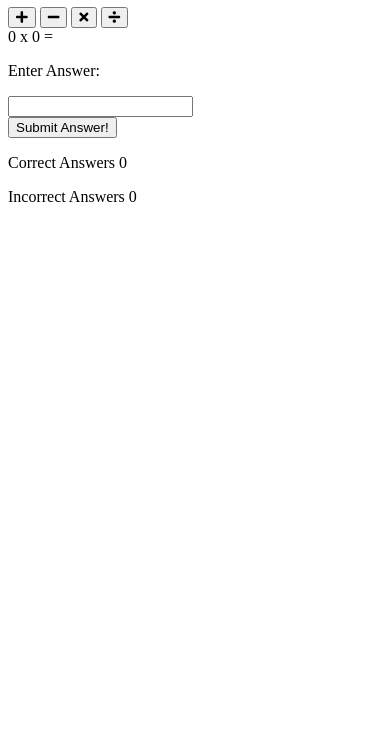
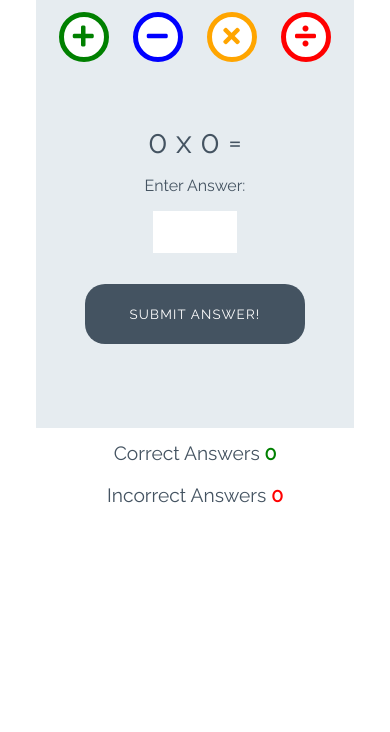
Before and after one commit to firstnamejonas/love-maths, a plain HTML site: page index.html in a window 390 px wide. Shown: the part 112-844 px from the top of the page. Drawn offline with Linux system fonts and the light colour scheme.

Commit message:
Add styling to index page

```diff
--- a/assets/css/style.css
+++ b/assets/css/style.css
@@ -0,0 +1,244 @@
+/* --------- Global style */
+
+body {
+    background-color: white;
+    font-family: "Raleway", sans-serif;
+    color: #445361;
+    text-align: center;
+}
+
+/* --------- Heading */
+
+.heading {
+    text-align: center;
+    font-size: 2.5rem;
+}
+
+.logo {
+    height: 40px;
+    padding-right: 5px;
+}
+
+/* --------- Game layout */
+
+.game-area {
+    background-color: #E6ECF0;
+    box-sizing: border-box;
+    width: 85%;
+    height: 65vh;
+    max-height: 450px;
+    max-width: 830px;
+    margin-left: auto;
+    margin-right: auto;
+    padding: 1%;
+}
+
+.question-area {
+    width: 50%;
+    font-size: 2rem;
+    margin: auto;
+    padding: 50px 0;
+}
+
+.question-area span {
+    padding: 0 15px;
+}
+
+.score-area {
+    margin: 5px auto;
+    width: 60%;
+    font-size: 1.2rem;
+}
+
+.controls-area {
+    width: 85%;
+    margin: 30px auto;
+}
+
+#score {
+    color: green;
+    font-weight: bold;
+}
+
+#incorrect {
+    color: red;
+    font-weight: bold;
+}
+
+.answer-message {
+    display: none;
+    font-size: 1rem;
+}
+
+#answer-box {
+    border: none;
+    color: #445361;
+    display: inline-block;
+    height: 40px;
+    width: 80px;
+    font-size: 1.2rem;
+}
+
+.scores {
+    display: inline-block;
+    padding: 25px;
+}
+
+/* --------- Buttons */
+
+.btn {
+    width: 220px;
+    height: 60px;
+    font-family: "Raleway", sans-serif;
+    text-transform: uppercase;
+    letter-spacing: 1.2px;
+    color: white;
+}
+
+.btn:focus {
+    outline: none;
+}
+
+.btn--big {
+    padding-top: 10px;
+    border-radius: 50%;
+    background-color: white;
+    border: 10px solid;
+    width: 100px;
+    height: 100px;
+    font-size: 3.2rem;
+    margin: 0 30px;
+    transition: all 0.5s;
+}
+
+.btn--blue {
+    border-color: blue;
+    color: blue;
+}
+
+.btn--blue:active,
+.btn--blue:hover {
+    background-color: darkblue;
+    color: white;
+}
+
+.btn--orange {
+    border-color: orange;
+    color: orange;
+}
+
+.btn--orange:active,
+.btn--orange:hover {
+    background-color: darkorange;
+    color: white;
+}
+
+.btn--red {
+    border-color: red;
+    color: red;
+}
+
+.btn--red:active,
+.btn--red:hover {
+    background-color: darkred;
+    color: white;
+}
+
+.btn--green {
+    border-color: green;
+    color: green;
+}
+
+.btn--green:active,
+.btn--green:hover {
+    background-color: darkgreen;
+    color: white;
+}
+
+.btn--gray {
+    margin-top: 25px;
+    background-color: #445361;
+    border: 1px transparent;
+    border-radius: 20px;
+}
+
+.btn--gray:active,
+.btn--gray:hover {
+    background-color: #0d1013;
+}
+
+/* --------- Media queries */
+
+@media (max-width: 414px) {
+    .controls-area {
+        width: 100%;
+    }
+
+    .btn--big {
+        margin: 0 10px;
+        padding: 5px;
+        border: 5px solid;
+        width: 50px;
+        height: 50px;
+        font-size: 1.5rem;
+    }
+
+    .btn--big::after {
+        font-size: 0.6rem;
+        left: -0.7rem;
+    }
+
+    .question-area {
+        padding: 10% 0;
+        width: 100%;
+    }
+
+    .question-area span {
+        padding: 0;
+    }
+
+    .answer-message {
+        display: block;
+    }
+
+    #answer-box {
+        display: block;
+        margin: 0 auto;
+    }
+    .btn--gray {
+        margin-top: 0;
+    }
+
+    .score-area {
+        width: 100%;
+    }
+
+    .scores {
+        margin: 0.5em auto;
+        display: block;
+        padding: 5px;
+    }
+
+    .heading {
+        font-size: 2rem;
+    }
+}
+
+@media (max-width: 320px) {
+    .game-area {
+        height: 70vh;
+    }
+
+    .controls-area {
+        width: 75%;
+        margin: 10px auto;
+    }
+
+    .btn--big {
+        margin: 10px 10px;
+    }
+    .question-area {
+        padding: 10px 0;
+    }
+
+}
```
Also changed, not shown: index.html (+1 -0 lines).
